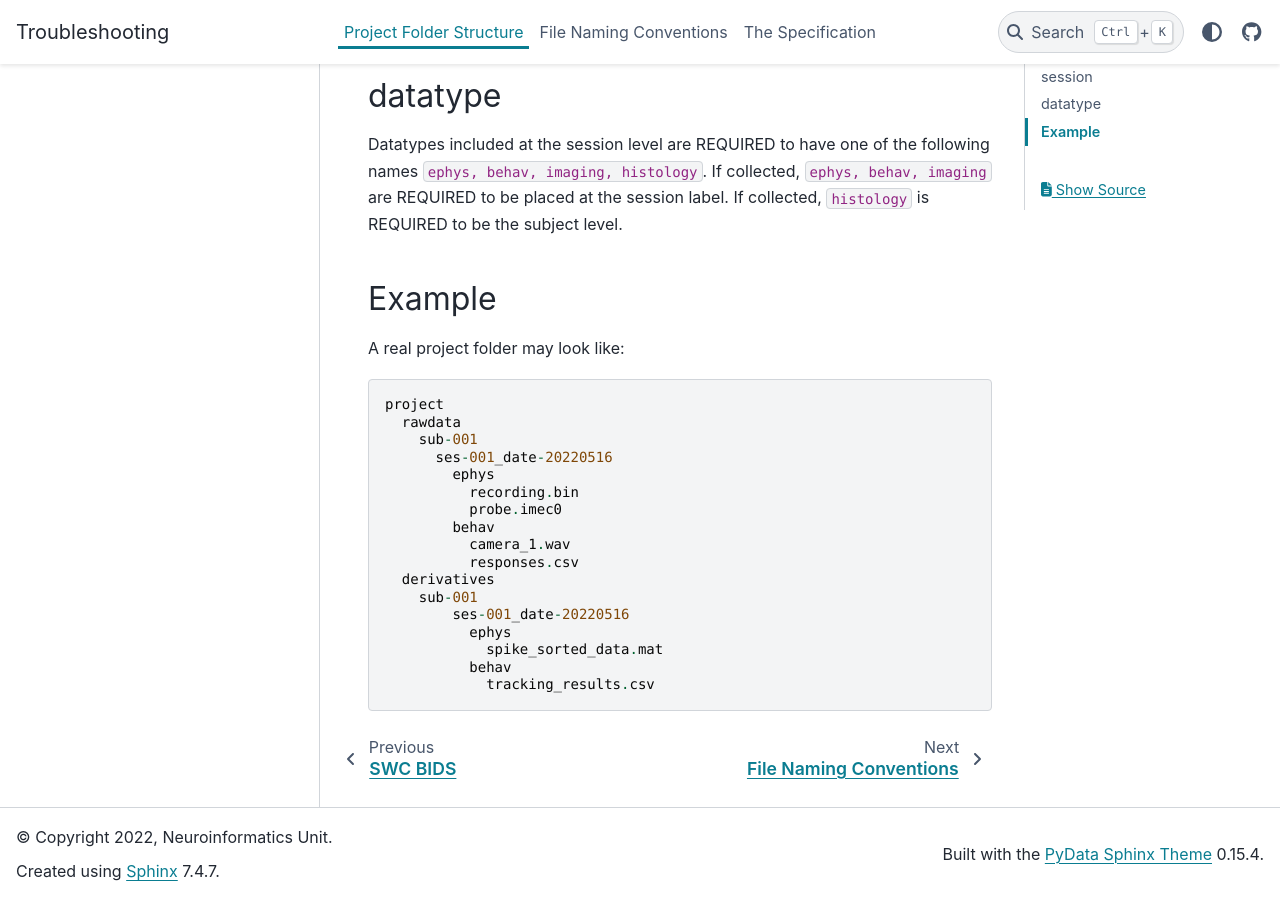
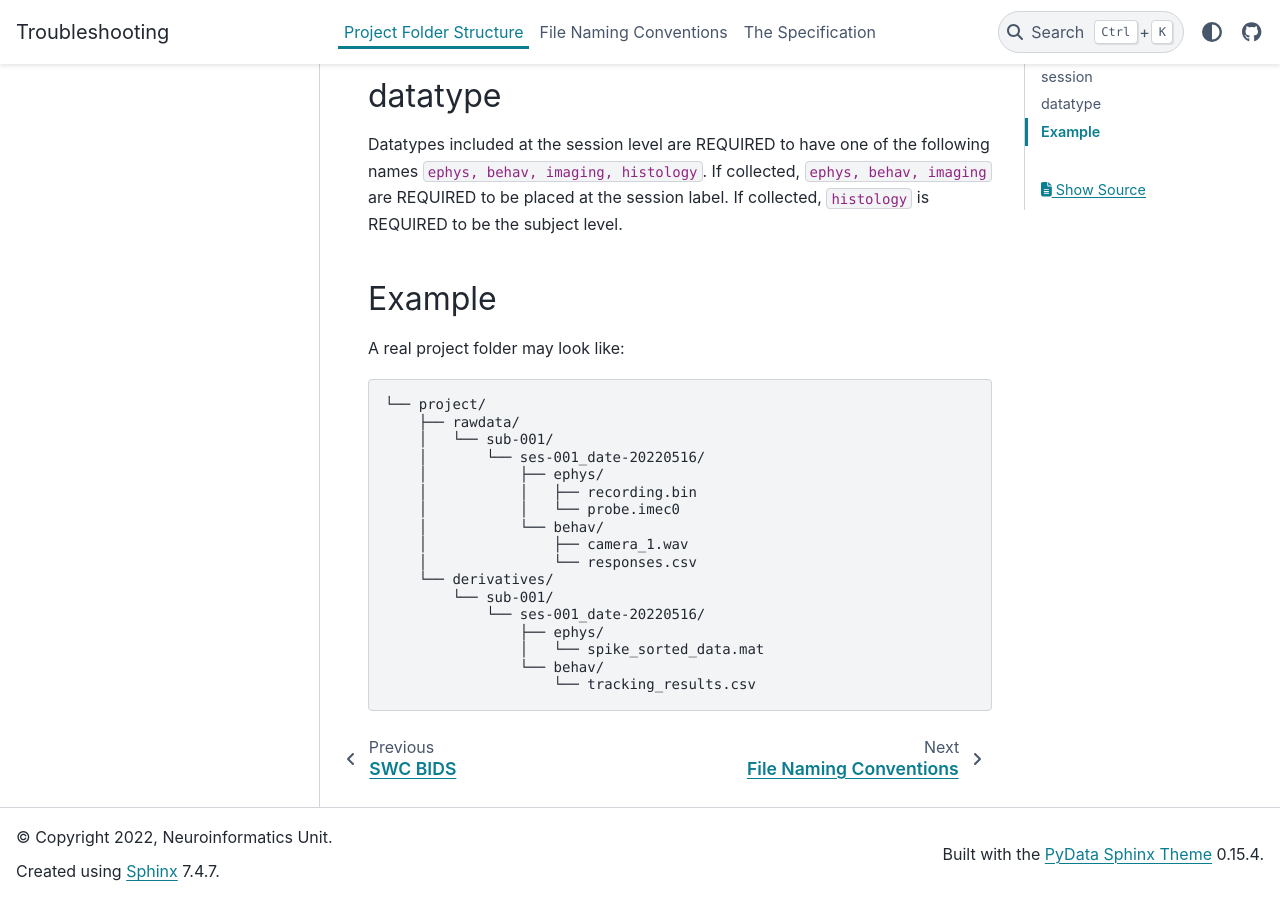
Before and after one commit to neuroinformatics-unit/NeuroBlueprint, a Sphinx documentation site: the page built from docs/source/folder_structure.md, in a window 1280 px wide and 900 px high, scrolled down 1258 px. Built offline with Sphinx 7.4.7 and the PyData theme 0.15.4, drawn with Linux system fonts in a browser that asks for light colours.

````diff
--- a/docs/source/folder_structure.md
+++ b/docs/source/folder_structure.md
@@ -48,21 +48,21 @@ If collected, `histology` is REQUIRED to be the subject level.
 ## Example
 A real project folder may look like:
 ```
-project
-  rawdata
-    sub-001
-      ses-001_date-20220516
-        ephys
-          recording.bin
-          probe.imec0
-        behav
-          camera_1.wav
-          responses.csv
-  derivatives
-    sub-001
-        ses-001_date-20220516
-          ephys
-            spike_sorted_data.mat
-          behav
-            tracking_results.csv
+└── project/
+    ├── rawdata/
+    │   └── sub-001/
+    │       └── ses-001_date-20220516/
+    │           ├── ephys/
+    │           │   ├── recording.bin
+    │           │   └── probe.imec0
+    │           └── behav/
+    │               ├── camera_1.wav
+    │               └── responses.csv
+    └── derivatives/
+        └── sub-001/
+            └── ses-001_date-20220516/
+                ├── ephys/
+                │   └── spike_sorted_data.mat
+                └── behav/
+                    └── tracking_results.csv
 ```
````
